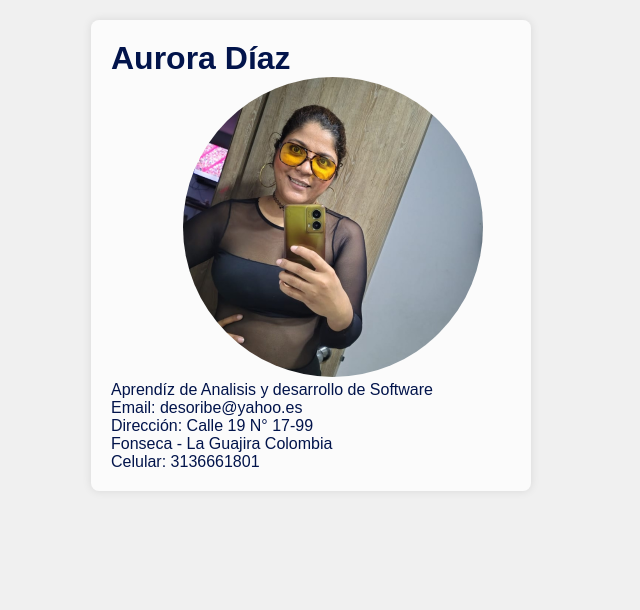
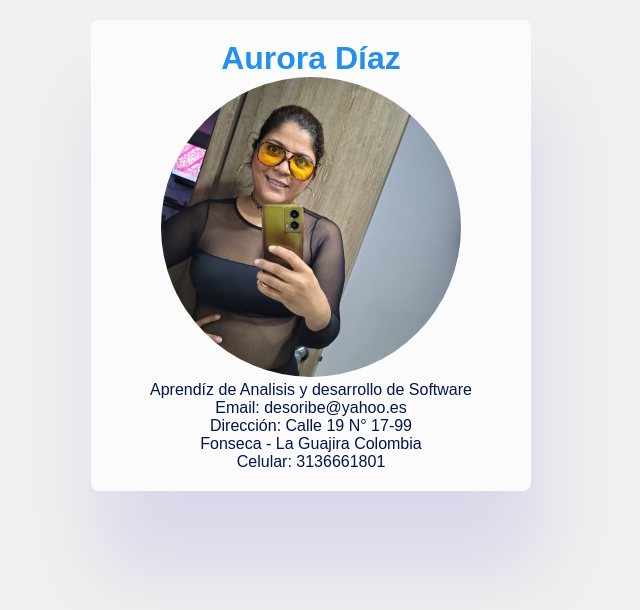
Before and after one commit to desoribe/Mi_perfil, a plain HTML site: page index.html in a window 1280 px wide. Shown: the whole page, without its empty margins (329-969 px from the left). Drawn offline with Linux system fonts and the light colour scheme.

Commit message:
Se centró el body, cambio en box-shadow, cambio de color en h1

```diff
--- a/styles.css
+++ b/styles.css
@@ -9,6 +9,11 @@ body {
     color: #02144b;
     margin: 0;
     padding: 20px;
+    text-align: center;
+}
+
+h1 {
+    color: #2490e9;
 }
 
 .perfil {
@@ -17,8 +22,7 @@ body {
     border-radius: 8px;
     max-width: 400px;
     margin: auto;
-    box-shadow: 0 0 10px rgba(0, 0, 0, 0.1);
-
+    box-shadow: 10px 80px 80px rgba(7, 4, 185, 0.1);
 }
 
 .perfil img {
@@ -26,6 +30,5 @@ body {
     height: 300px;
     position: relative;
     top: 40%;
-    left: 18%;
     border-radius: 180px;
 }
```
